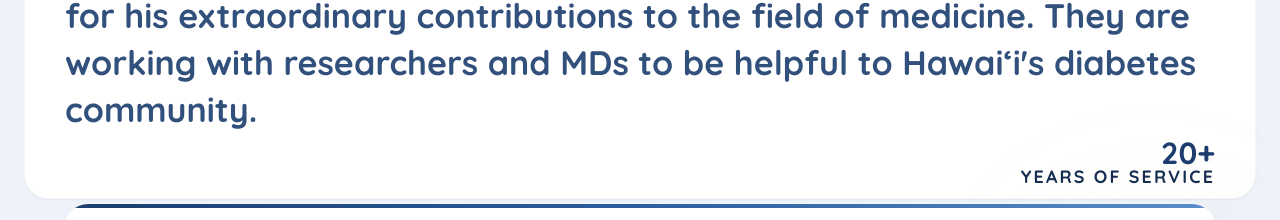
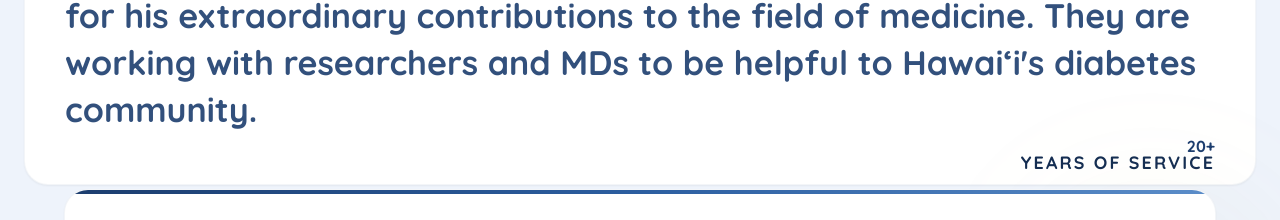
Before and after one commit to 8bitUHM/robin-rohr-portfolio, a React (Vite) app: page / in a window 1280 px wide. Shown: the part 4233-4453 px from the top of the page. Built offline with nearby package versions, Linux system fonts and the light colour scheme; a web font is replaced by a local one.

Commit message:
Update index.css

```diff
--- a/src/index.css
+++ b/src/index.css
@@ -194,7 +194,7 @@
   }
 
   .stat-block--years-of-service .site-stat-value {
-    font-size: 30.6px;
+    font-size: calc(24px * var(--text-stat) / 36px);
     @apply leading-none;
   }
 
```
